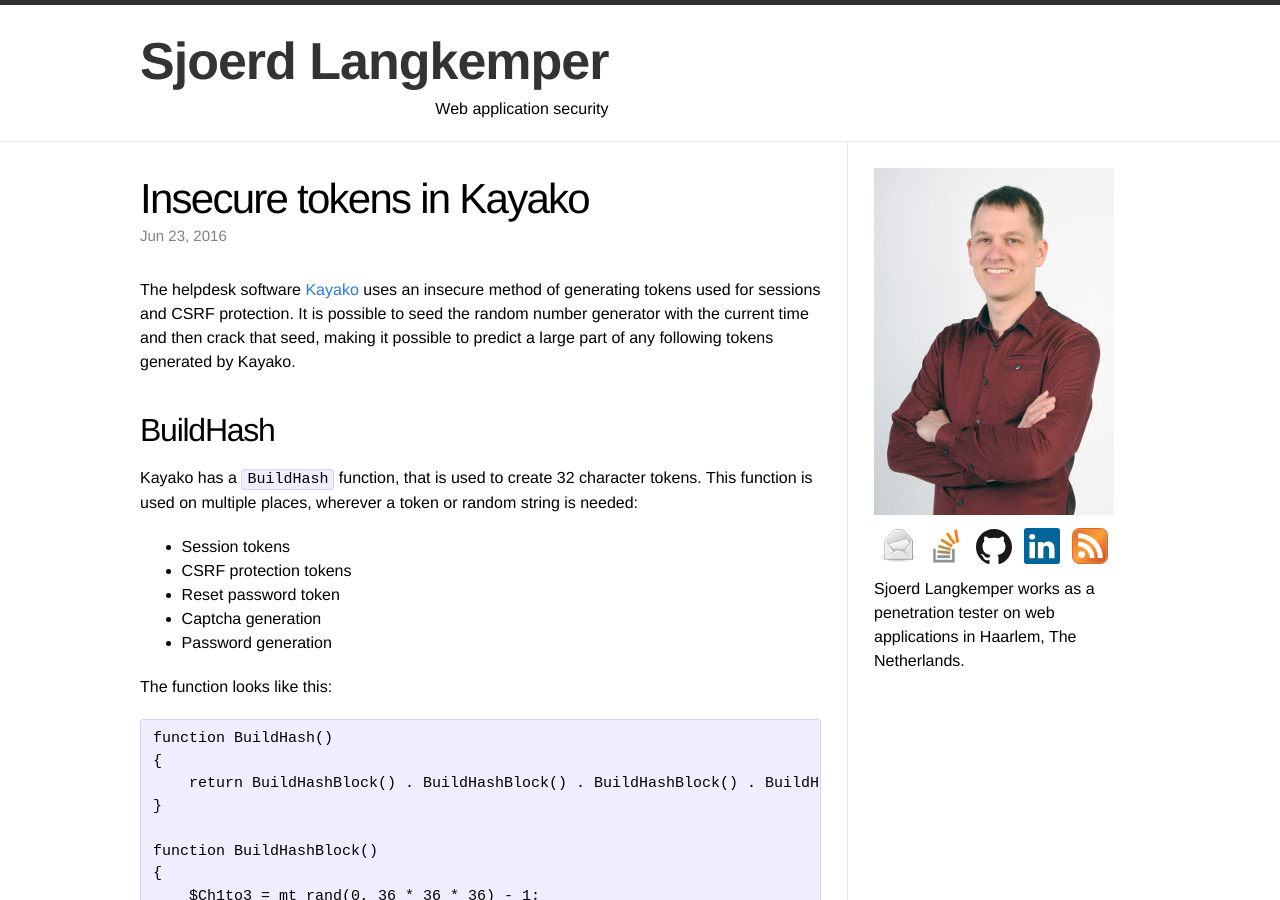
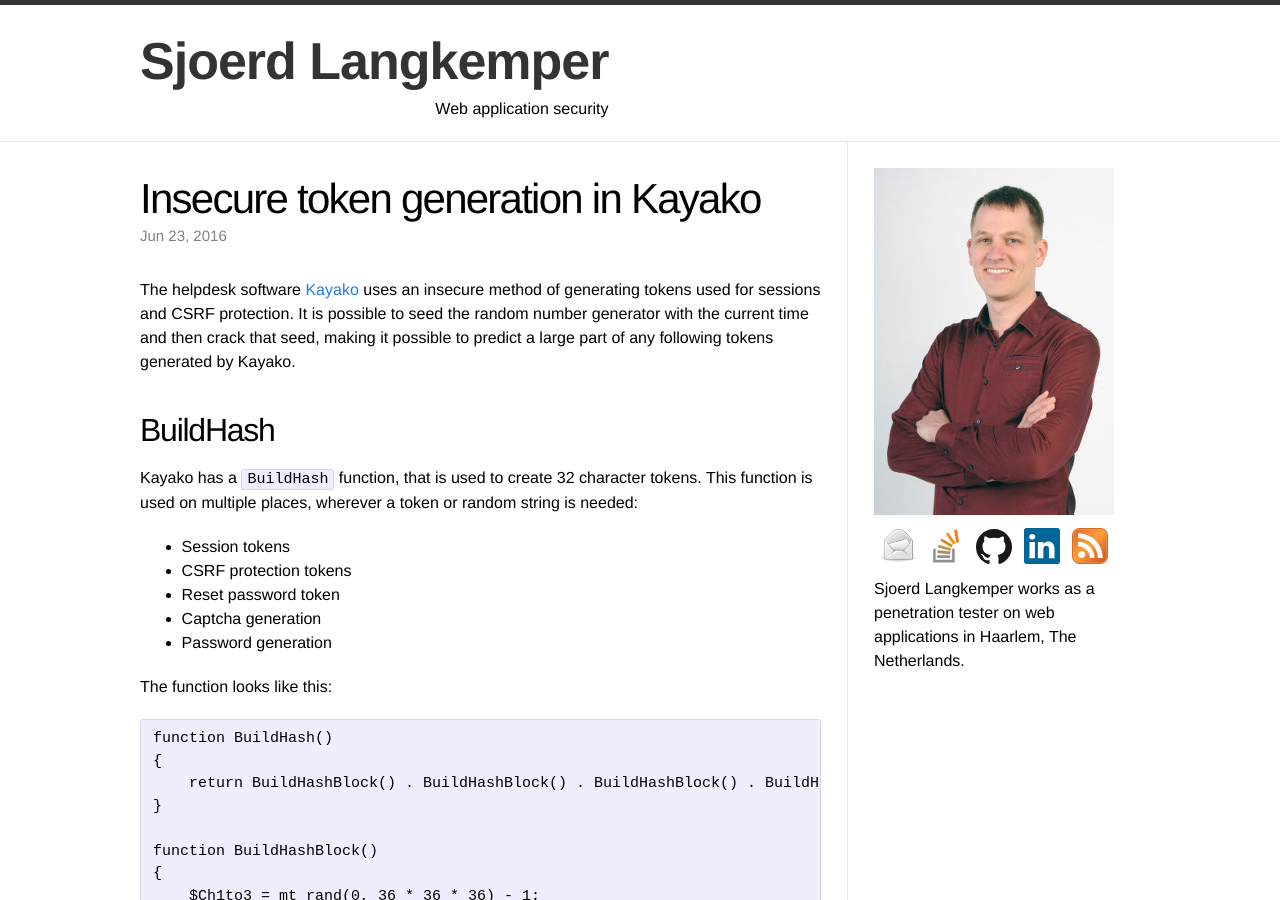
Before and after one commit to Sjord/Sjord.github.io, a Jekyll site: the page built from _posts/2016-06-22-insecure-tokens-in-kayako.md, in a window 1280 px wide and 900 px high. Built offline with Jekyll 4.4.1, drawn with Linux system fonts in a browser that asks for light colours.

Commit message:
Change title a bit

```diff
--- a/_posts/2016-06-22-insecure-tokens-in-kayako.md
+++ b/_posts/2016-06-22-insecure-tokens-in-kayako.md
@@ -1,6 +1,6 @@
 ---
 layout: post
-title: "Insecure tokens in Kayako"
+title: "Insecure token generation in Kayako"
 thumbnail: dice-240.jpg
 date: 2016-06-23
 ---
```
